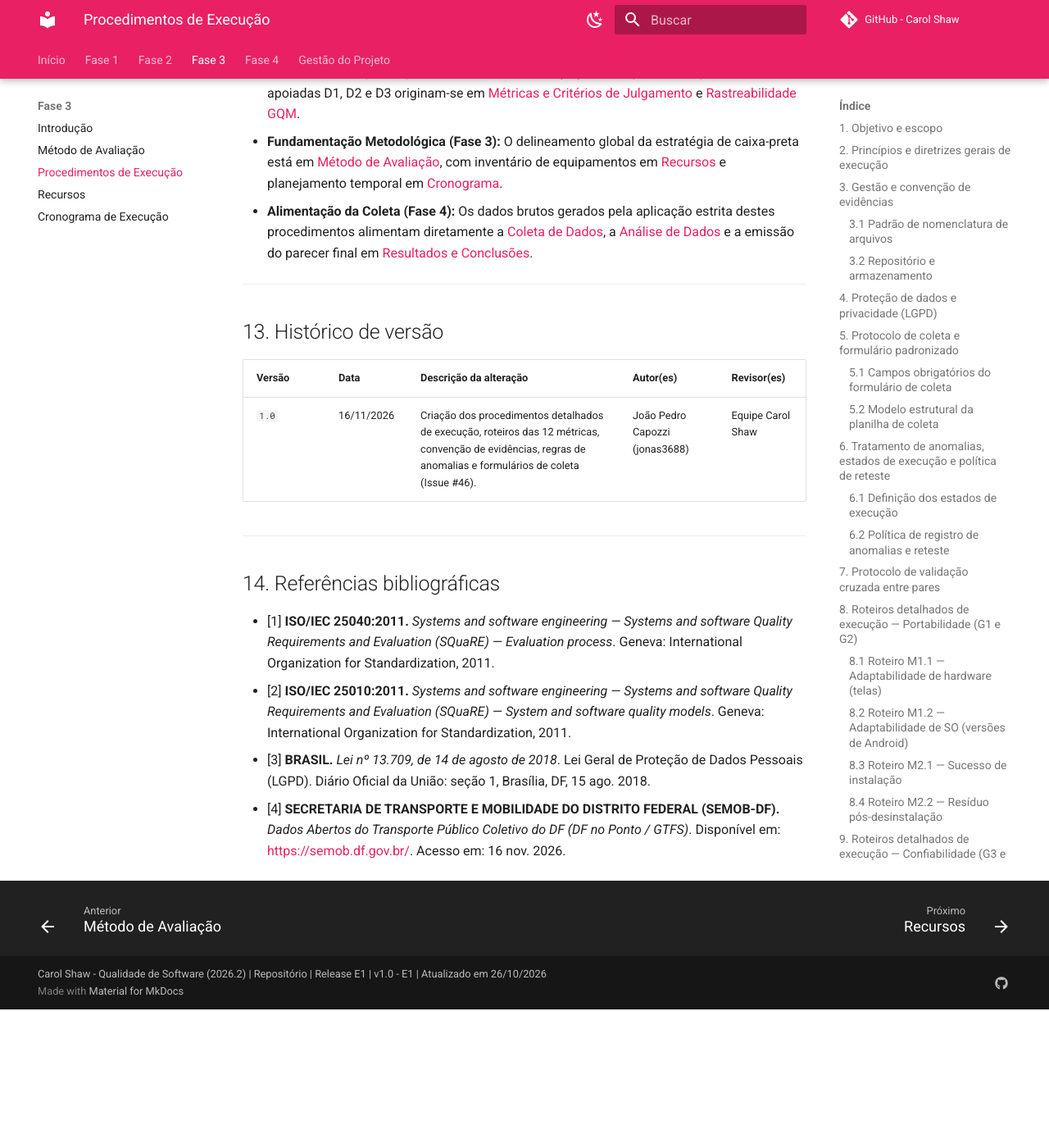
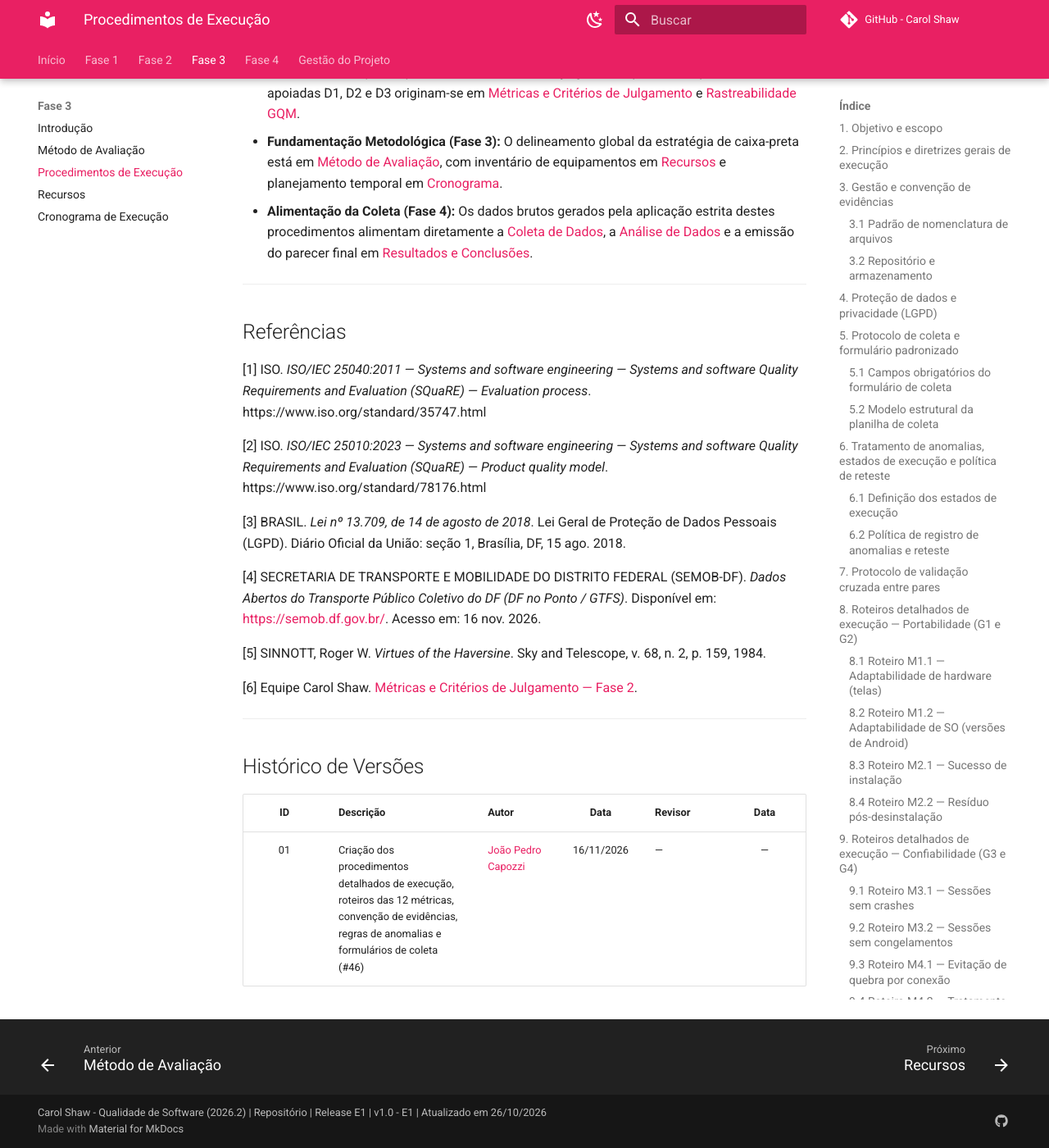
Before and after one commit to FCTE-Qualidade-de-Software-1/2026-2_T02_CAROL_SHAW, an MkDocs documentation site: the page built from docs/fase3/2-procedimentos.md, in a window 1280 px wide and 1400 px high, scrolled down 20084 px. Shown: the whole window at 82% size. Built offline with MkDocs 1.6.1 and Material for MkDocs 9.7.7, drawn with Linux system fonts in a browser that asks for light colours; comment, search, counter and statistics services are not loaded; before the commit the page ends 21315 px from its top, so only the background shows below that.

Commit message:
docs: padroniza secao de referencias e historico de versoes

```diff
--- a/docs/fase3/2-procedimentos.md
+++ b/docs/fase3/2-procedimentos.md
@@ -479,17 +479,24 @@ Estes procedimentos operacionais conectam as especificações teóricas da Fase
 
 ---
 
-## 13. Histórico de versão
+## Referências
 
-| Versão | Data | Descrição da alteração | Autor(es) | Revisor(es) |
-| :--- | :--- | :--- | :--- | :--- |
-| `1.0` | 16/11/2026 | Criação dos procedimentos detalhados de execução, roteiros das 12 métricas, convenção de evidências, regras de anomalias e formulários de coleta (Issue #46). | João Pedro Capozzi (jonas3688) | Equipe Carol Shaw |
+[1] ISO. *ISO/IEC 25040:2011 — Systems and software engineering — Systems and software Quality Requirements and Evaluation (SQuaRE) — Evaluation process*. https://www.iso.org/standard/35747.html
+
+[2] ISO. *ISO/IEC 25010:2023 — Systems and software engineering — Systems and software Quality Requirements and Evaluation (SQuaRE) — Product quality model*. https://www.iso.org/standard/78176.html
+
+[3] BRASIL. *Lei nº 13.709, de 14 de agosto de 2018*. Lei Geral de Proteção de Dados Pessoais (LGPD). Diário Oficial da União: seção 1, Brasília, DF, 15 ago. 2018.
+
+[4] SECRETARIA DE TRANSPORTE E MOBILIDADE DO DISTRITO FEDERAL (SEMOB-DF). *Dados Abertos do Transporte Público Coletivo do DF (DF no Ponto / GTFS)*. Disponível em: <https://semob.df.gov.br/>. Acesso em: 16 nov. 2026.
+
+[5] SINNOTT, Roger W. *Virtues of the Haversine*. Sky and Telescope, v. 68, n. 2, p. 159, 1984.
+
+[6] Equipe Carol Shaw. [Métricas e Critérios de Julgamento — Fase 2](../fase2/metricas-julgamento.md).
 
 ---
 
-## 14. Referências bibliográficas
+## Histórico de Versões
 
-* [1] **ISO/IEC 25040:2011.** *Systems and software engineering — Systems and software Quality Requirements and Evaluation (SQuaRE) — Evaluation process*. Geneva: International Organization for Standardization, 2011.
-* [2] **ISO/IEC 25010:2011.** *Systems and software engineering — Systems and software Quality Requirements and Evaluation (SQuaRE) — System and software quality models*. Geneva: International Organization for Standardization, 2011.
-* [3] **BRASIL.** *Lei nº 13.709, de 14 de agosto de 2018*. Lei Geral de Proteção de Dados Pessoais (LGPD). Diário Oficial da União: seção 1, Brasília, DF, 15 ago. 2018.
-* [4] **SECRETARIA DE TRANSPORTE E MOBILIDADE DO DISTRITO FEDERAL (SEMOB-DF).** *Dados Abertos do Transporte Público Coletivo do DF (DF no Ponto / GTFS)*. Disponível em: <https://semob.df.gov.br/>. Acesso em: 16 nov. 2026.
+| ID | Descrição | Autor | Data | Revisor | Data |
+| :-: | :--- | :--- | :---: | :--- | :---: |
+| 01 | Criação dos procedimentos detalhados de execução, roteiros das 12 métricas, convenção de evidências, regras de anomalias e formulários de coleta (#46) | [João Pedro Capozzi](https://github.com/jonas3688) | 16/11/2026 | — | — |
```
